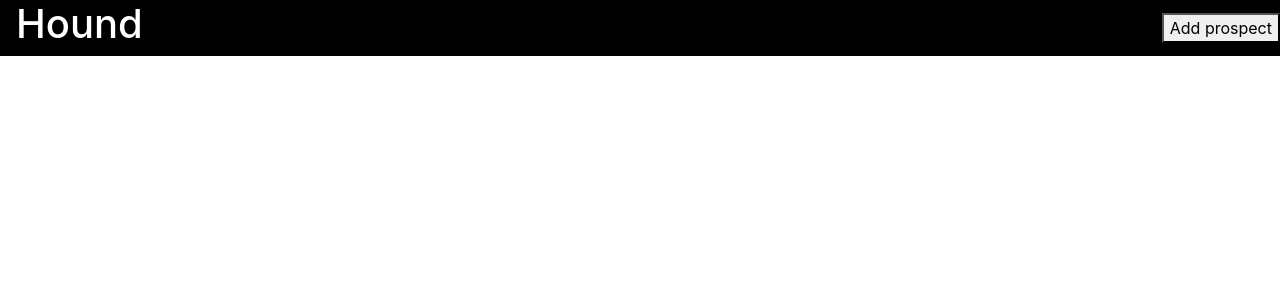
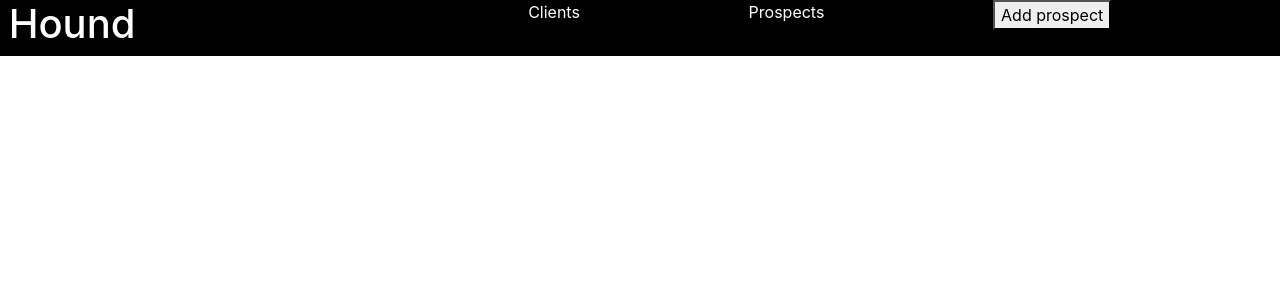
Before and after one commit to Los-Borrachos/frontend, a React (Create React App) app: page / in a window 1280 px wide. Shown: the top 300 px of the page. Built offline with nearby package versions, Linux system fonts and the light colour scheme; the HTML template or start-up script is replaced by a standard one.

Commit message:
Cleaned up app.js code. Moved Routes to app.js. Added styling for nav components. Added template to nav

```diff
--- a/src/App.js
+++ b/src/App.js
@@ -3,36 +3,34 @@ import { Route, Link } from 'react-router-dom'
 import Nav from './Components/Nav.js';
 // import Clients from './Components/Clients.js';
 import Client from './Components/Client'
+import Clients from './Components/Clients'
+import Login from './Components/Login'
 
 function App() {
 	return (
 		<div className='App'>
-			<nav className='app-nav'>
+			<header className='app-nav'>
+			<Nav/>
+			</header>
+
+			<main className="app-body">
 					{/* <Link to='/'>
 						{' '}
 						<img src={logo} alt='logo' />
 					</Link> */}
-				<Link
-				className='app-name'
-				to='/clients'
-				>
-					<h1 >
-						Hound
-					</h1>
-				</Link>
-				<Link to='/add-prospect'>
-					<button>
-						Add prospect
-					</button>
-				</Link>
-			</nav>
 				<div>
+					<Route path='/clients'>
+						<Clients />
+					</Route>
+					<Route path='/login'>
+						<Login />
+					</Route>
 					<Route
 					path='/client/:clientID'
 					render={(routerProps) => <Client match={routerProps.match}/>}
 					/>
-				<Nav />
 				</div>
+			</main>
 		</div>
 	);
 }
--- a/src/CSS/App.css
+++ b/src/CSS/App.css
@@ -1,5 +1,9 @@
 .App {
   text-align: center;
+  height: 100vh;
+  width: 100vw;
+  display: grid;
+  grid-template-rows: 1fr 15fr 5fr;
 }
 
 ul {
@@ -7,18 +11,14 @@ ul {
 }
 
 .app-nav {
-  display: flex;
-	justify-content: space-between;
-  align-items: center;
   background: rgb(0, 0, 0);
   color: white;
   width: 100vw;
-  position: fixed;
+  /* position: fixed; */
   z-index: 3;
+  grid-row: 1;
 }
 
-.app-name {
-  margin-left: 1rem;
-  text-decoration: none;
-  color: white;
+.app-body {
+  grid-row: 2;
 }
--- /dev/null
+++ b/src/CSS/Nav.css
@@ -0,0 +1,15 @@
+.nav {
+    display: flex;
+    color: white;
+    justify-content: space-evenly
+}
+
+.app-name {
+  margin-left: -10rem;
+  margin-right: 14rem;
+}
+
+.nav a {
+    color: white;
+    text-decoration: none;
+}
--- a/src/Components/Nav.js
+++ b/src/Components/Nav.js
@@ -1,24 +1,23 @@
 import React from 'react';
-import { Link, Switch, Route } from 'react-router-dom';
-import Clients from './Clients.js';
-import Login from './Login.js';
+import { Link, Switch } from 'react-router-dom';
+import '../CSS/Nav.css'
 
 const Nav = () => {
 	return (
 		<div className='nav'>
-			<nav>
-				<Link to='/login'>Login</Link>
-				<Link to='/clients'>Clients</Link>
-				<Link to='/prospects'>Prospects</Link>
-			</nav>
-			<Switch>
-				<Route path='/clients'>
-					<Clients />
-				</Route>
-				<Route path='/login'>
-					<Login />
-				</Route>
-			</Switch>
+			<Link
+			className='app-name'
+			to='/clients'
+			>
+				<h1 >
+					Hound
+				</h1>
+			</Link>
+			<Link to='/clients'>Clients</Link>
+			<Link to='/prospects'>Prospects</Link>
+			<Link to='/add-prospect'>
+				<button>Add prospect</button>
+			</Link>
 		</div>
 	);
 };
```
Lines whose indentation alone changed are shown as unchanged.
